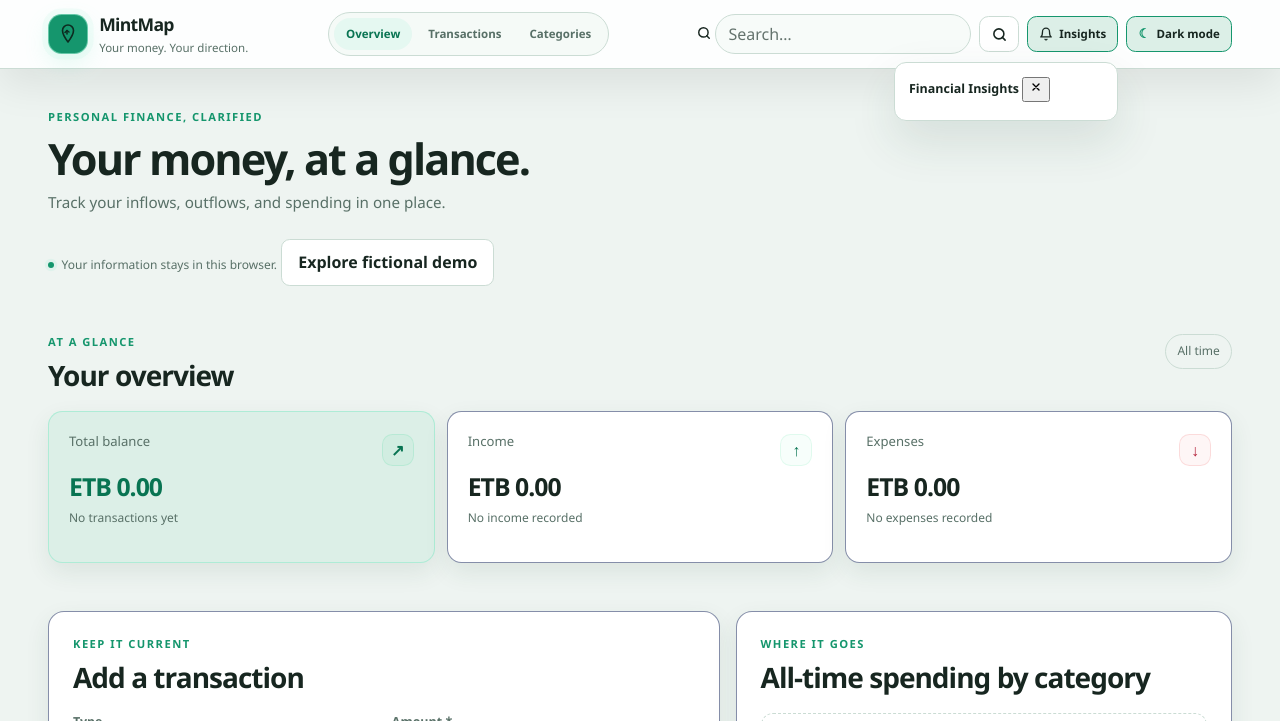
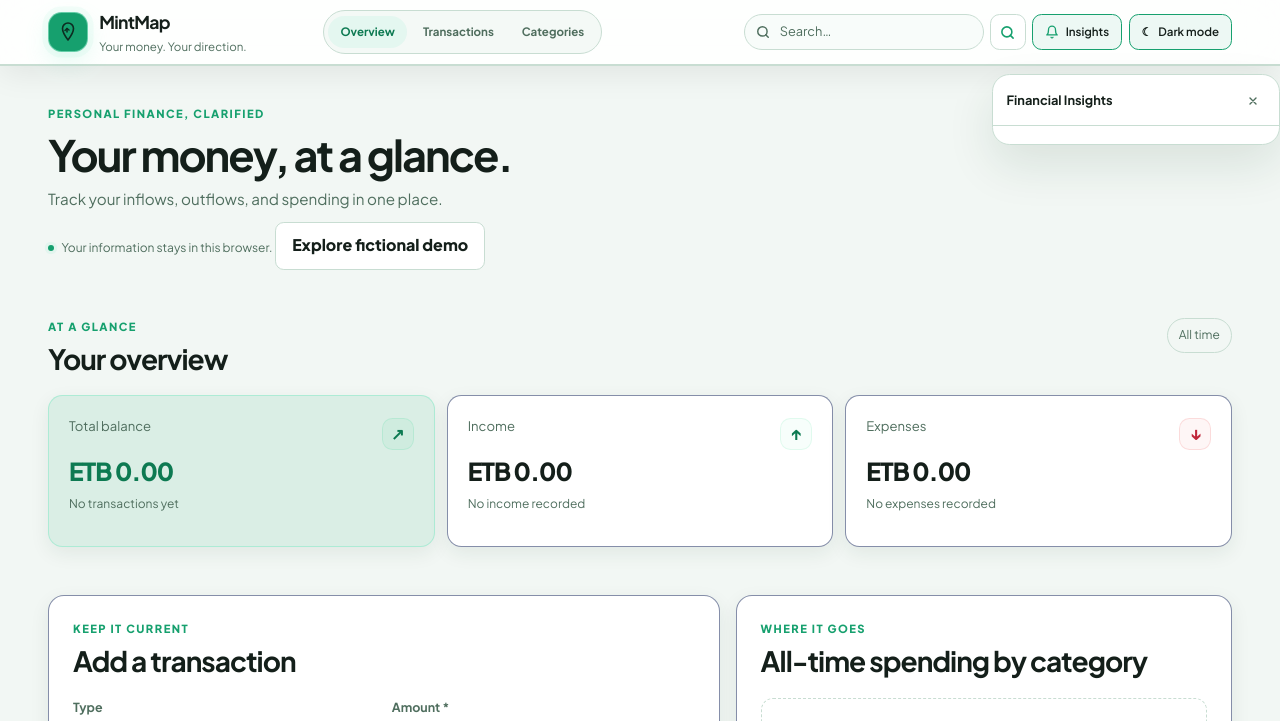
Before and after one commit to yonathanim/MintMap, a plain HTML site: page index.html in a window 1280 px wide. Both pictures are taken after a click on the button "Insights". Shown: the top 721 px of the page. Drawn offline with Linux system fonts and the light colour scheme.

Commit message:
feat: update color scheme, typography, and enhance search and notification UI styles

```diff
--- a/styles.css
+++ b/styles.css
@@ -1,67 +1,76 @@
 :root {
   color-scheme: dark;
-  --background: #0c1020;
-  --surface: #141a2d;
-  --surface-raised: #202844;
-  --border: #2b3553;
-  --text: #f5f7ff;
-  --muted: #9da8c5;
-  --mint: #77e6c1;
-  --mint-bright: #b0f8df;
-  --mint-deep: #153c42;
-  --violet: #9b8cff;
-  --danger: #ff9aab;
-  --shadow: 0 1.5rem 4rem rgba(0, 0, 0, 0.32);
-  --shadow-soft: 0 1rem 2.5rem rgba(0, 0, 0, 0.22);
-  --header-background: rgba(8, 11, 22, 0.78);
-  --input-background: #0f1528;
-  --surface-muted: rgba(15, 21, 40, 0.72);
-  --accent-soft: rgba(119, 230, 193, 0.08);
-  font-family: "Avenir Next", "Segoe UI", ui-sans-serif, system-ui, sans-serif;
+  --background: #0c1010;
+  --surface: #141918;
+  --surface-raised: #1e2722;
+  --border: #2a3530;
+  --text: #f0f5f2;
+  --muted: #8fa89c;
+  --mint: #4dd9a0;
+  --mint-bright: #7fedd0;
+  --mint-deep: #122d22;
+  --danger: #ff7b8f;
+  --danger-soft: rgba(255, 123, 143, 0.12);
+  --positive: #4dd9a0;
+  --shadow: 0 1.5rem 4rem rgba(0, 0, 0, 0.4);
+  --shadow-soft: 0 0.5rem 1.5rem rgba(0, 0, 0, 0.28);
+  --shadow-card: 0 1rem 2.5rem rgba(0, 0, 0, 0.32);
+  --header-background: rgba(10, 14, 12, 0.82);
+  --input-background: #0f1614;
+  --surface-muted: rgba(14, 20, 17, 0.75);
+  --accent-soft: rgba(77, 217, 160, 0.07);
+  --radius-sm: 0.55rem;
+  --radius-md: 0.85rem;
+  --radius-lg: 1.1rem;
+  font-family: "Plus Jakarta Sans", "Avenir Next", "Segoe UI", ui-sans-serif, system-ui, sans-serif;
 }
 
 @media (prefers-color-scheme: light) {
   :root:not([data-theme="dark"]) {
     color-scheme: light;
-    --background: #eef4f1;
+    --background: #f2f7f4;
     --surface: #ffffff;
-    --surface-raised: #e4efea;
-    --border: #cbdcd4;
-    --text: #172620;
-    --muted: #587067;
-    --mint: #15966d;
-    --mint-bright: #087452;
-    --mint-deep: #dcefe7;
-    --violet: #6254b8;
-    --danger: #b4233b;
-    --shadow: 0 1.25rem 3rem rgba(34, 73, 58, 0.12);
-    --shadow-soft: 0 0.6rem 1.5rem rgba(34, 73, 58, 0.09);
-    --header-background: rgba(255, 255, 255, 0.88);
-    --input-background: #f7fbf9;
-    --surface-muted: #f5faf7;
-    --accent-soft: rgba(21, 150, 109, 0.08);
+    --surface-raised: #e6f0ea;
+    --border: #c8ddd2;
+    --text: #141f1a;
+    --muted: #4f6e5e;
+    --mint: #16a06e;
+    --mint-bright: #0d7a52;
+    --mint-deep: #daeee5;
+    --danger: #c0263a;
+    --danger-soft: rgba(192, 38, 58, 0.09);
+    --positive: #16a06e;
+    --shadow: 0 1.25rem 3rem rgba(20, 60, 40, 0.11);
+    --shadow-soft: 0 0.4rem 1.2rem rgba(20, 60, 40, 0.08);
+    --shadow-card: 0 0.6rem 1.8rem rgba(20, 60, 40, 0.09);
+    --header-background: rgba(255, 255, 255, 0.9);
+    --input-background: #f8fcfa;
+    --surface-muted: #f4f9f6;
+    --accent-soft: rgba(22, 160, 110, 0.07);
   }
 }
 
 html[data-theme="light"] {
   color-scheme: light;
-  --background: #eef4f1;
+  --background: #f2f7f4;
   --surface: #ffffff;
-  --surface-raised: #e4efea;
-  --border: #cbdcd4;
-  --text: #172620;
-  --muted: #587067;
-  --mint: #15966d;
-  --mint-bright: #087452;
-  --mint-deep: #dcefe7;
-  --violet: #6254b8;
-  --danger: #b4233b;
-  --shadow: 0 1.25rem 3rem rgba(34, 73, 58, 0.12);
-  --shadow-soft: 0 0.6rem 1.5rem rgba(34, 73, 58, 0.09);
-  --header-background: rgba(255, 255, 255, 0.88);
-  --input-background: #f7fbf9;
-  --surface-muted: #f5faf7;
-  --accent-soft: rgba(21, 150, 109, 0.08);
+  --surface-raised: #e6f0ea;
+  --border: #c8ddd2;
+  --text: #141f1a;
+  --muted: #4f6e5e;
+  --mint: #16a06e;
+  --mint-bright: #0d7a52;
+  --mint-deep: #daeee5;
+  --danger: #c0263a;
+  --danger-soft: rgba(192, 38, 58, 0.09);
+  --positive: #16a06e;
+  --shadow: 0 1.25rem 3rem rgba(20, 60, 40, 0.11);
+  --shadow-soft: 0 0.4rem 1.2rem rgba(20, 60, 40, 0.08);
+  --shadow-card: 0 0.6rem 1.8rem rgba(20, 60, 40, 0.09);
+  --header-background: rgba(255, 255, 255, 0.9);
+  --input-background: #f8fcfa;
+  --surface-muted: #f4f9f6;
+  --accent-soft: rgba(22, 160, 110, 0.07);
 }
 
 html[data-theme="dark"] {
@@ -82,7 +91,9 @@ body {
   margin: 0;
   background: var(--background);
   color: var(--text);
-  line-height: 1.5;
+  line-height: 1.55;
+  -webkit-font-smoothing: antialiased;
+  -moz-osx-font-smoothing: grayscale;
 }
 
 a {
@@ -106,7 +117,7 @@ textarea {
 
 button,
 a {
-  transition: border-color 160ms ease, background-color 160ms ease, color 160ms ease, transform 160ms ease;
+  transition: border-color 180ms ease, background-color 180ms ease, color 180ms ease, box-shadow 180ms ease, transform 160ms ease;
 }
 
 [hidden] {
@@ -149,114 +160,336 @@ textarea:focus-visible {
 }
 
 .site-header {
+  position: sticky;
+  top: 0;
+  z-index: 100;
   border-bottom: 1px solid var(--border);
   background: var(--header-background);
-  box-shadow: 0 1rem 2.5rem rgba(0, 0, 0, 0.08);
-  backdrop-filter: blur(1.25rem);
+  box-shadow: 0 1px 0 var(--border), 0 0.5rem 2rem rgba(0, 0, 0, 0.08);
+  backdrop-filter: blur(1.5rem) saturate(1.4);
+  -webkit-backdrop-filter: blur(1.5rem) saturate(1.4);
 }
 
 .header-content {
   display: flex;
   align-items: center;
   justify-content: flex-start;
-  min-height: 4.25rem;
-  gap: 1rem;
+  min-height: 4rem;
+  gap: 0.75rem;
 }
 
 .header-actions {
   display: flex;
   align-items: center;
-  gap: 0.5rem;
+  gap: 0.4rem;
   margin-left: auto;
 }
 
+/* ── Header search ── */
 .header-search {
-  display: block;
+  display: flex;
+  align-items: center;
+  position: relative;
+}
+
+.search-icon {
+  position: absolute;
+  left: 0.75rem;
+  color: var(--muted);
+  pointer-events: none;
+  flex-shrink: 0;
 }
 
 .header-search input {
-  width: min(16rem, 24vw);
-  min-height: 2.25rem;
-  padding-block: 0.45rem;
+  width: min(15rem, 22vw);
+  min-height: 2.2rem;
+  padding: 0.4rem 0.75rem 0.4rem 2.2rem;
+  border: 1px solid var(--border);
   border-radius: 99rem;
   background: var(--input-background);
+  color: var(--text);
+  font-size: 0.8rem;
+  transition: border-color 180ms ease, box-shadow 180ms ease, width 220ms ease;
+}
+
+.header-search input:focus {
+  outline: none;
+  border-color: var(--mint);
+  box-shadow: 0 0 0 3px color-mix(in srgb, var(--mint) 18%, transparent);
+  width: min(19rem, 28vw);
+}
+
+.header-search input::placeholder {
+  color: var(--muted);
+}
+
+/* ── Mobile search button (only shows on small screens) ── */
+.mobile-search-btn {
+  display: none;
+  width: 2.25rem;
+  height: 2.25rem;
+  padding: 0;
+  justify-content: center;
+  align-items: center;
+  border: 1px solid var(--border);
+  border-radius: 99rem;
+  background: var(--input-background);
+  color: var(--muted);
+}
+
+.mobile-search-btn:hover,
+.mobile-search-btn[aria-expanded="true"] {
+  border-color: var(--mint);
+  background: var(--accent-soft);
+  color: var(--mint);
+}
+
+/* ── Mobile search slide-down panel ── */
+.mobile-search-panel {
+  position: sticky;
+  top: 4rem;
+  z-index: 99;
+  border-bottom: 1px solid var(--border);
+  background: var(--surface);
+  box-shadow: 0 0.5rem 1.5rem rgba(0, 0, 0, 0.12);
+}
+
+.mobile-search-inner {
+  display: flex;
+  align-items: center;
+  gap: 0.65rem;
+  padding-block: 0.65rem;
+}
+
+.mobile-search-label {
+  flex: 1;
+  display: flex;
+  align-items: center;
+  position: relative;
+}
+
+.mobile-search-label svg {
+  position: absolute;
+  left: 0.8rem;
+  color: var(--muted);
+  pointer-events: none;
+}
+
+.mobile-search-label input {
+  width: 100%;
+  min-height: 2.5rem;
+  padding: 0.55rem 0.8rem 0.55rem 2.4rem;
+  border: 1px solid var(--border);
+  border-radius: 0.65rem;
+  background: var(--input-background);
+  color: var(--text);
+  font-size: 0.88rem;
+}
+
+.mobile-search-label input:focus {
+  outline: none;
+  border-color: var(--mint);
+  box-shadow: 0 0 0 3px color-mix(in srgb, var(--mint) 15%, transparent);
+}
+
+.mobile-search-cancel {
+  flex-shrink: 0;
+  min-height: 2.5rem;
+  padding: 0.5rem 0.9rem;
+  font-size: 0.82rem;
 }
 
 .utility-button {
   display: inline-flex;
   align-items: center;
-  min-height: 2.25rem;
+  min-height: 2.2rem;
   gap: 0.4rem;
-  padding: 0.45rem 0.7rem;
+  padding: 0.4rem 0.75rem;
   border: 1px solid var(--border);
   border-radius: 0.6rem;
   background: var(--surface);
-  color: var(--text);
+  color: var(--muted);
   font-size: 0.72rem;
-  font-weight: 750;
+  font-weight: 600;
   white-space: nowrap;
+  transition: border-color 180ms ease, background-color 180ms ease, color 180ms ease, box-shadow 180ms ease;
 }
 
-.utility-button span:first-child {
+.utility-button svg {
   color: var(--mint);
-  font-size: 0.8rem;
+  flex-shrink: 0;
 }
 
 .utility-button:hover,
 .utility-button:focus-visible {
   border-color: var(--mint);
-  background: var(--mint-deep);
+  background: var(--accent-soft);
+  color: var(--text);
+  box-shadow: 0 0 0 3px color-mix(in srgb, var(--mint) 12%, transparent);
 }
 
 .utility-button[aria-expanded="true"],
 .utility-button[aria-pressed="true"] {
   border-color: var(--mint);
-  background: var(--mint-deep);
+  background: var(--accent-soft);
+  color: var(--text);
 }
 
-.icon-button {
-  display: grid;
-  width: 2.25rem;
-  height: 2.25rem;
-  place-items: center;
-  border: 1px solid var(--border);
-  border-radius: 50%;
-  background: var(--surface);
-  color: var(--mint);
-  font-size: 0.65rem;
+/* ── Notification badge ── */
+.notification-badge {
+  display: inline-flex;
+  align-items: center;
+  justify-content: center;
+  min-width: 1.15rem;
+  height: 1.15rem;
+  padding: 0 0.3rem;
+  border-radius: 99rem;
+  background: var(--mint);
+  color: #0a201a;
+  font-size: 0.6rem;
+  font-weight: 800;
+  letter-spacing: 0;
 }
 
-.icon-button[aria-expanded="true"] {
-  border-color: var(--mint);
-  background: var(--mint-deep);
+/* ── Notification / Insights panel ── */
+.notification-panel {
+  position: absolute;
+  z-index: 200;
+  top: calc(100% + 0.6rem);
+  right: 0;
+  width: 18rem;
+  border: 1px solid var(--border);
+  border-radius: var(--radius-lg);
+  background: var(--surface);
+  box-shadow: var(--shadow);
+  overflow: hidden;
+  animation: panel-pop 180ms ease both;
 }
 
-.intro-demo-button {
-  margin-top: 0.9rem;
+@keyframes panel-pop {
+  from { opacity: 0; transform: translateY(-0.4rem) scale(0.97); }
+  to   { opacity: 1; transform: translateY(0) scale(1); }
 }
 
-.notification-wrap {
-  position: relative;
+.notification-panel-head {
+  display: flex;
+  align-items: center;
+  justify-content: space-between;
+  padding: 0.85rem 0.85rem 0.7rem;
+  border-bottom: 1px solid var(--border);
 }
 
-.notification-panel {
-  position: absolute;
-  z-index: 3;
-  top: calc(100% + 0.65rem);
-  right: 0;
-  display: grid;
-  width: 14rem;
-  gap: 0.3rem;
-  padding: 0.85rem;
-  border: 1px solid var(--border);
-  border-radius: 0.75rem;
-  background: var(--surface);
-  box-shadow: var(--shadow);
-  font-size: 0.78rem;
+.notification-panel-head strong {
+  font-size: 0.8rem;
+  font-weight: 700;
+  color: var(--text);
 }
 
-.notification-panel span {
+.notification-close-btn {
+  display: grid;
+  width: 1.6rem;
+  height: 1.6rem;
+  place-items: center;
+  border: none;
+  border-radius: 50%;
+  background: transparent;
   color: var(--muted);
+  cursor: pointer;
+  transition: background 160ms ease, color 160ms ease;
+}
+
+.notification-close-btn:hover {
+  background: var(--surface-raised);
+  color: var(--text);
+}
+
+.notification-list {
+  padding: 0.55rem;
+}
+
+/* ── Individual insight item ── */
+.notification-item {
+  display: flex;
+  gap: 0.75rem;
+  align-items: flex-start;
+  padding: 0.65rem 0.6rem;
+  border-radius: 0.6rem;
+  transition: background 160ms ease;
+}
+
+.notification-item:hover {
+  background: var(--surface-raised);
+}
+
+.notification-item + .notification-item {
+  border-top: 1px solid rgba(154, 169, 163, 0.1);
+}
+
+.notification-item-icon {
+  display: grid;
+  width: 2rem;
+  height: 2rem;
+  place-items: center;
+  border-radius: 0.5rem;
+  background: var(--accent-soft);
+  color: var(--mint);
+  font-size: 0.82rem;
+  font-weight: 800;
+  flex-shrink: 0;
+}
+
+.notification-item--positive .notification-item-icon {
+  background: rgba(77, 217, 160, 0.1);
+  color: var(--mint);
+}
+
+.notification-item--warning .notification-item-icon {
+  background: var(--danger-soft);
+  color: var(--danger);
+}
+
+.notification-item--info .notification-item-icon {
+  background: rgba(100, 160, 240, 0.1);
+  color: #78b4f5;
+}
+
+.notification-item--neutral .notification-item-icon {
+  background: var(--surface-raised);
+  color: var(--muted);
+}
+
+.notification-item-text {
+  min-width: 0;
+}
+
+.notification-item-text strong {
+  display: block;
+  font-size: 0.78rem;
+  font-weight: 700;
+  color: var(--text);
+  margin-bottom: 0.15rem;
+}
+
+.notification-item-text p {
+  margin: 0;
+  font-size: 0.72rem;
+  color: var(--muted);
+  line-height: 1.45;
+}
+
+.notification-empty {
+  display: grid;
+  place-items: center;
+  align-content: center;
+  gap: 0.4rem;
+  padding: 1.5rem 1rem;
+  text-align: center;
+}
+
+.notification-empty p {
+  margin: 0;
+  color: var(--muted);
+  font-size: 0.75rem;
 }
 
 .sr-only {
```
